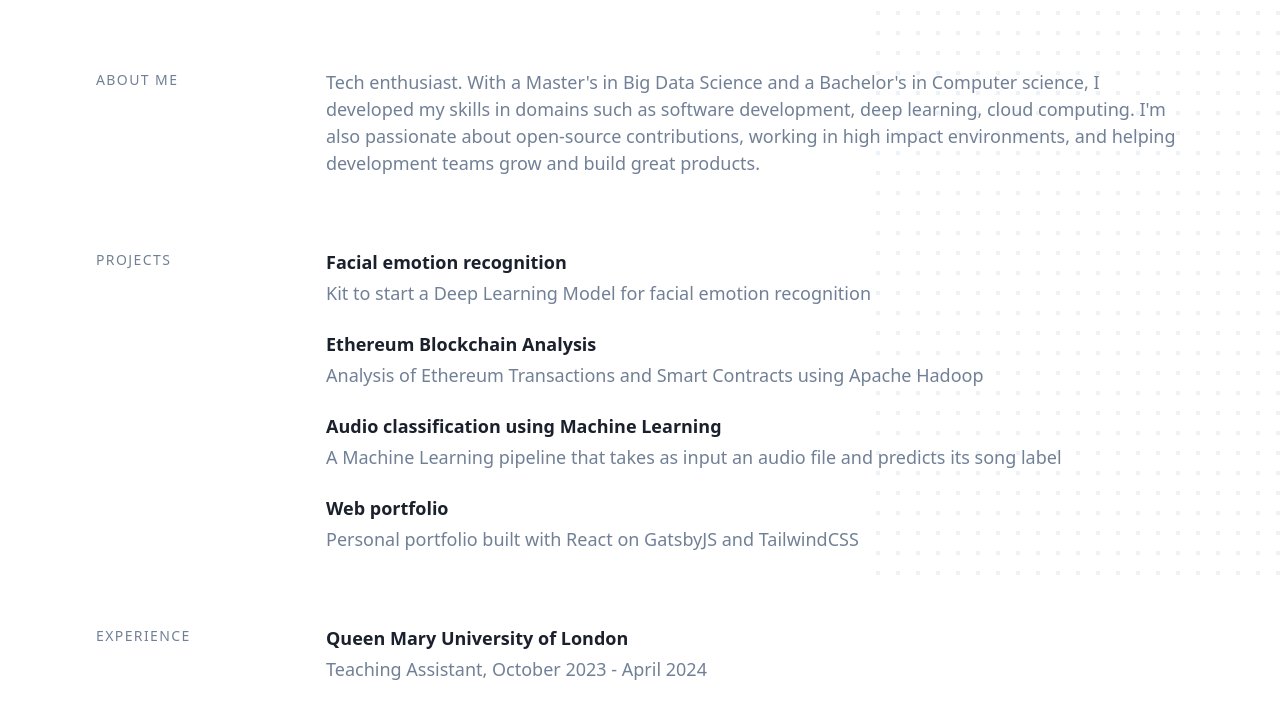
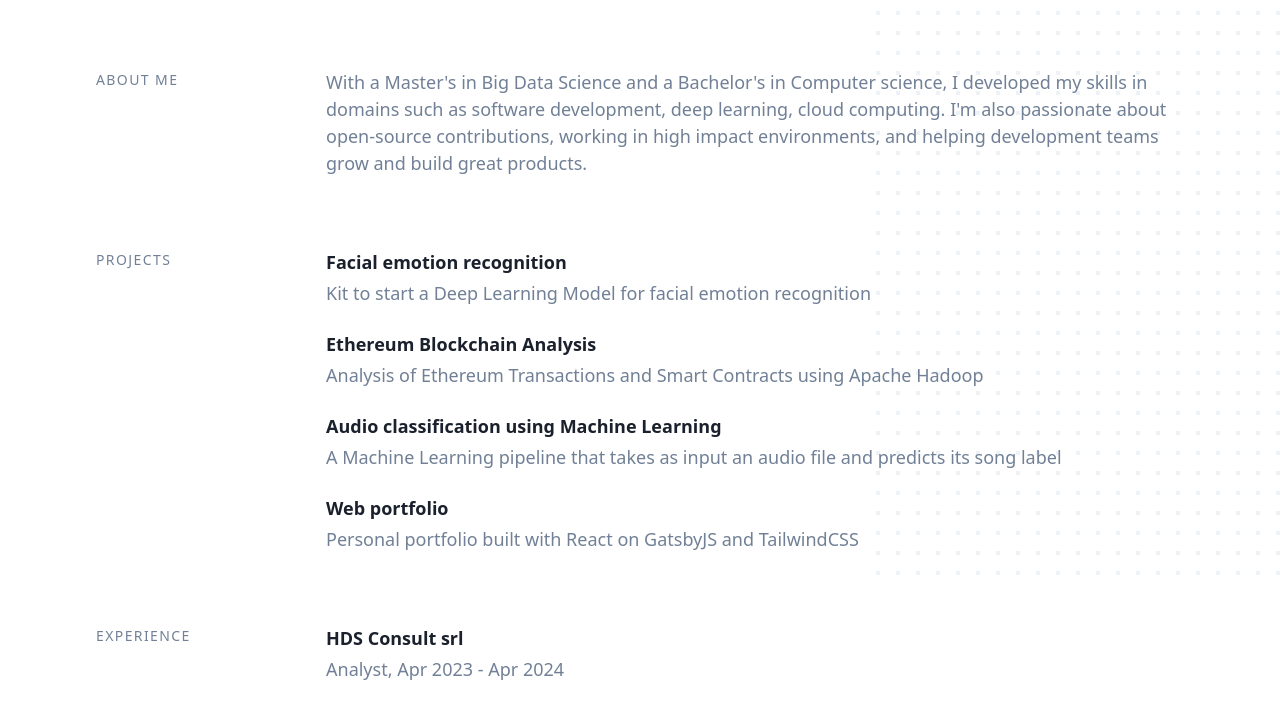
Before and after one commit to snts42/santonastaso.codes, a Gatsby site: page / in a window 1280 px wide. Shown: the part 249-952 px from the top of the page. Built offline with nearby package versions, Linux system fonts and the light colour scheme; Gatsby itself is replaced by a stand-in of ours.

Commit message:
update resume, experience

```diff
--- a/gatsby-config.js
+++ b/gatsby-config.js
@@ -15,7 +15,7 @@ module.exports = {
     // Optional: LinkedIn account URL
     linkedin: `https://www.linkedin.com/in/alex-santonastaso/`,
     // Content of the About Me section
-    about: `Tech enthusiast. With a Master's in Big Data Science and a Bachelor's in Computer science, I developed my skills in domains such as software development, deep learning, cloud computing. I'm also passionate about open-source contributions, working in high impact environments, and helping development teams grow and build great products.`,
+    about: `With a Master's in Big Data Science and a Bachelor's in Computer science, I developed my skills in domains such as software development, deep learning, cloud computing. I'm also passionate about open-source contributions, working in high impact environments, and helping development teams grow and build great products.`,
     // Optional: List your projects, they must have `name` and `description`. `link` is optional.
     projects: [
       {
@@ -46,8 +46,13 @@ module.exports = {
     // Optional: List your experience, they must have `name` and `description`. `link` is optional.
     experience: [
       {
+        name: 'HDS Consult srl',
+        description: 'Analyst, Apr 2023 - Apr 2024',
+        link: '',
+      },
+      {
         name: 'Queen Mary University of London',
-        description: 'Teaching Assistant, October 2023 - April 2024',
+        description: 'Teaching Assistant, October 2023 - Dec 2023',
         link: 'https://www.qmul.ac.uk/postgraduate/taught/coursefinder/courses/big-data-science-msc/',
       },
     ],
--- a/src/components/header/index.jsx
+++ b/src/components/header/index.jsx
@@ -50,7 +50,7 @@ const Header = ({ metadata = {}, noBlog = false }) => {
           )}
           {twitter && (
             <li className={classes.item}>
-              <a className={classes.link} href="/Alex-Santonastaso-CV.pdf" target="blank">Resume</a>
+              <a className={classes.link} href="/Alex_Santonastaso_CV.pdf" target="blank">Resume</a>
             </li>
           )}
           {!noBlog && (
```
Also changed, not shown: 2 other files.
